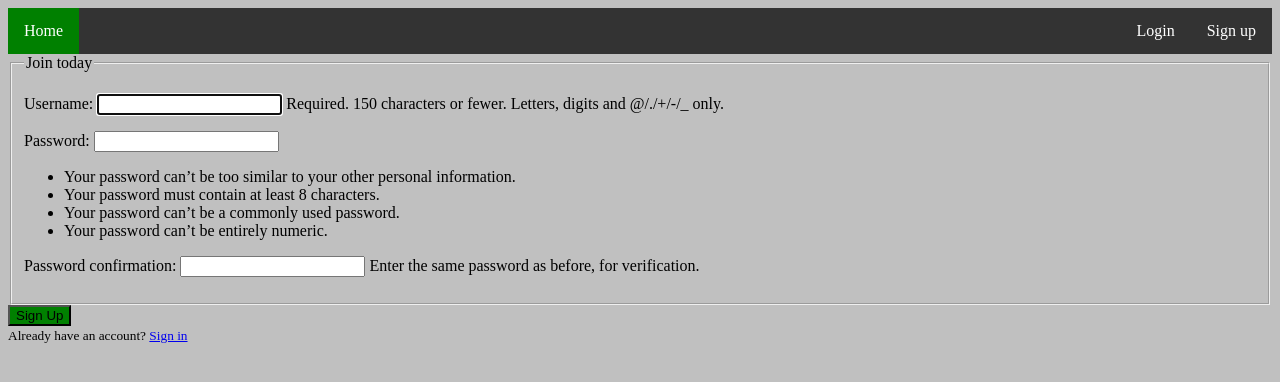
After one commit to sembrar/django-test-problem-image-filters, a Django app: page /user/register/ in a window 1280 px wide. The commit adds this page. Shown: the top 382 px of the page. Run offline with Django 4.2, Linux system fonts and the light colour scheme.

Commit message:
User register page is created for new-user-registration.
It shows a form, and if the data is valid when button pressed, new user is created and saved to database.

On branch main
Changes to be committed:
 modified:   image_filters/static/image_filters/styles.css
    added extra styles for flash messages
 modified:   image_filters/templates/image_filters/home.html
    made it to extend the base.html template
 modified:   image_filters_assignment/settings.py
    added users app to INSTALLED_APPS
 modified:   image_filters_assignment/urls.py
    added path to the views of users app
 modified:   users/views.py
    register view for sign-up is created
 new file:   image_filters/templates/image_filters/base.html
 new file:   users/static/users/styles.css
 new file:   users/templates/users/register.html
 new file:   users/urls.py

```diff
--- a/image_filters/static/image_filters/styles.css
+++ b/image_filters/static/image_filters/styles.css
@@ -30,3 +30,10 @@ li.nav-bar-item a:hover {
 li.nav-bar-item-active {
     background-color: green;
 }
+
+div.alert {
+}
+
+div.alert-success {
+    background-color: lightgreen;
+}
--- /dev/null
+++ b/image_filters/templates/image_filters/base.html
@@ -0,0 +1,49 @@
+<!DOCTYPE html>
+<html lang="en">
+
+<head>
+
+    <meta charset="UTF-8">
+    <title>Image Filters</title>
+
+    {% load static %}
+    <link rel="stylesheet" href="{% static 'image_filters/styles.css' %}">
+
+    {% block extra_style_sheets %}{% endblock %}
+
+</head>
+
+
+<body>
+    <!-- Top horizontal navigation bar -->
+    <div>
+        <ul class="nav-bar">
+            <li class="nav-bar-item nav-bar-item-active">
+                <a href="#">Home</a>
+            </li>
+            <!-- The following nav bar items are floated right. They are appearing in reverse order--->
+            <li class="nav-bar-item" style="float:right">
+                <a href="#">Sign up</a>
+            </li>
+            <li class="nav-bar-item" style="float:right">
+                <a href="#">Login</a>
+            </li>
+        </ul>
+    </div>
+
+    <!-- The following code block displays flash messages if any. Flash messages are those which are displayed only once
+     and they disappear in the next request -->
+    {% if messages %}
+        {% for message in messages %}
+            <div class="alert alert-{{ message.tags }}">
+                {{ message }}
+            </div>
+        {% endfor %}
+    {% endif %}
+
+    <!-- The following block content will be replaced by templates that inherit this template -->
+    {% block content %}{% endblock %}
+</body>
+
+
+</html>
--- a/image_filters_assignment/settings.py
+++ b/image_filters_assignment/settings.py
@@ -32,6 +32,8 @@ ALLOWED_HOSTS = []
 
 INSTALLED_APPS = [
     'image_filters.apps.ImageFiltersConfig',  # add our apps to this, as django searches these for templates, db models
+    'users.apps.UsersConfig',
+
     'django.contrib.admin',
     'django.contrib.auth',
     'django.contrib.contenttypes',
--- a/image_filters_assignment/urls.py
+++ b/image_filters_assignment/urls.py
@@ -18,5 +18,6 @@ from django.urls import path, include
 
 urlpatterns = [
     path('', include('image_filters.urls')),
+    path('user/', include('users.urls')),
     path('admin/', admin.site.urls),
 ]
--- /dev/null
+++ b/users/static/users/styles.css
@@ -0,0 +1,3 @@
+button {
+    background-color: green;
+}
--- /dev/null
+++ b/users/templates/users/register.html
@@ -0,0 +1,32 @@
+{% extends "image_filters/base.html" %}
+
+{% block extra_style_sheets %}
+    {% load static %}
+    <link rel="stylesheet" href="{% static 'users/styles.css' %}">
+{% endblock extra_style_sheets %}
+
+{% block content %}
+    <div>
+
+        <!-- User Register Form: --->
+        <form method="POST">
+            {% csrf_token %}  <!-- csrf token stands for cross site request forgery token.
+             It protects from certain attacks. If we don't have it, the form doesn't work. -->
+
+            <fieldset>
+                <legend>Join today</legend>
+                {{ form.as_p }}  <!-- "form" is the string key in the "context" dictionary argument of the function call to render.
+                 It is available as variable here. ".as_p" prints the form as a paragraph, so that,
+                 different fields print in different paragraphs-->
+            </fieldset>
+            <div>
+                <button type="submit">Sign Up</button>
+            </div>
+        </form>
+
+        <!-- A link to login if the user had already registered -->
+        <div>
+            <small>Already have an account? <a href="#">Sign in</a></small>
+        </div>
+    </div>
+{% endblock content %}
--- /dev/null
+++ b/users/urls.py
@@ -0,0 +1,8 @@
+from django.urls import path
+
+from . import views
+
+
+urlpatterns = [
+    path('register/', views.register, name="users-register")
+]
--- a/users/views.py
+++ b/users/views.py
@@ -1,3 +1,45 @@
-from django.shortcuts import render
+from django.shortcuts import render, redirect
+from django.contrib.auth.forms import UserCreationForm
+from django.contrib import messages
 
-# Create your views here.
+
+def register(request):
+
+    # this method "register" is a view that renders the template users/register.html
+    # this method can be called in two ways by django
+    #   1. when a user navigates to the register page
+    #       in this case, the "request" argument of the function will not have any form data in it
+    #   2. when a user is already in the register page, and enters data in the form, and presses the submit button.
+    #       in this case, the "request" argument will have the form data like username etc, because,
+    #       pressing the "Submit" button will make a POST request, so, it will redirect to the same page but with
+    #       the user-entered data in it
+
+    if request.method == 'POST':
+        # the "if" statement passed, that means, the page is being requested because user pressed the submit button, so,
+        # it has user-submitted data in it
+
+        form = UserCreationForm(request.POST)
+        # the above creates an instance of the form with the post data, so that, if the
+        # user submitted data is not valid, then, the fields will still have the data (i.e. they won't be cleared)
+
+        if form.is_valid():
+            form.save()  # this will save the new user to database
+
+            # now we will display a flash message
+            # a flash message is displayed only once and it disappears in the next request
+            username = form.cleaned_data.get('username')  # cleaned_data is a dictionary
+            messages.success(request, f"Account created for {username}!")
+
+            # now, as the form is valid and the new user is created, we redirect the user to other page, because
+            # it can be confusing if the form is displayed again
+            return redirect("image-filters-home")
+    else:
+        # we are in the "else" block, that means "request method is not POST", in other words,
+        # a user navigated to the register page, so we just create an empty form here in the next line
+
+        form = UserCreationForm()
+
+    # the following line renders a template html and passes the above form variable to it
+    return render(request, 'users/register.html', context={'form': form})  # the key-value pairs of the context argument
+    # will be accessible in the template users/register.html. The string keys will be the names of the variables that
+    # can be used in the template's code-blocks and variable-access-blocks
```
Also changed, not shown: image_filters/templates/image_filters/home.html (+6 -37 lines).
